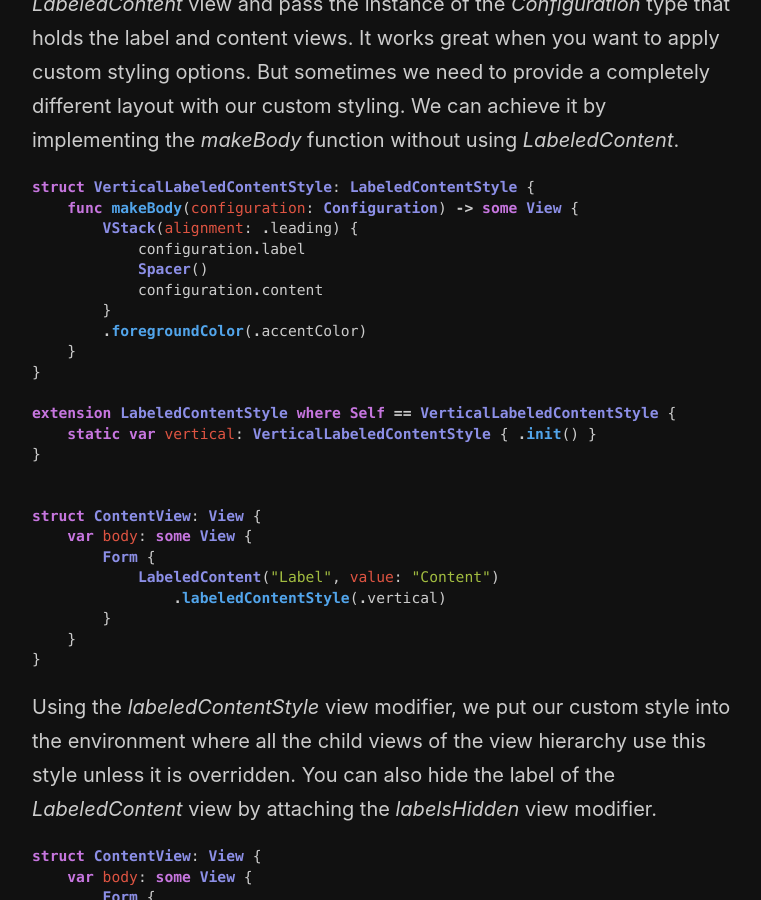
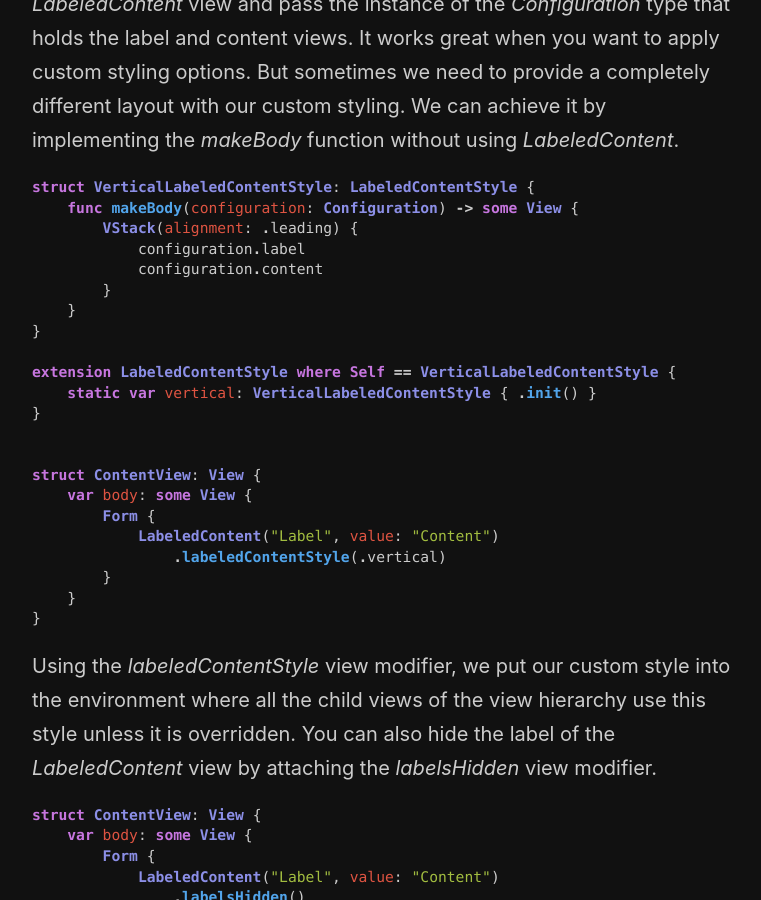
Before and after one commit to mecid/mecid.github.io, a Jekyll site: the page built from _posts/2022-07-13-mastering-labeledcontent-in-swiftui.md, in a window 1280 px wide and 900 px high, scrolled down 2905 px. Shown: the whole window, without its empty margins (258-1019 px from the left). Built offline with Jekyll 4.4.1, drawn with Linux system fonts in a browser that asks for light colours.

Commit message:
code example improved in labeled content post

```diff
--- a/_posts/2022-07-13-mastering-labeledcontent-in-swiftui.md
+++ b/_posts/2022-07-13-mastering-labeledcontent-in-swiftui.md
@@ -95,10 +95,8 @@ struct VerticalLabeledContentStyle: LabeledContentStyle {
     func makeBody(configuration: Configuration) -> some View {
         VStack(alignment: .leading) {
             configuration.label
-            Spacer()
             configuration.content
         }
-        .foregroundColor(.accentColor)
     }
 }
 
```
